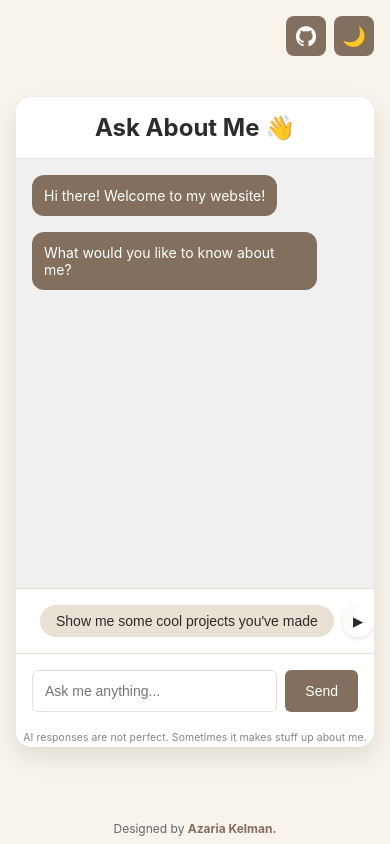
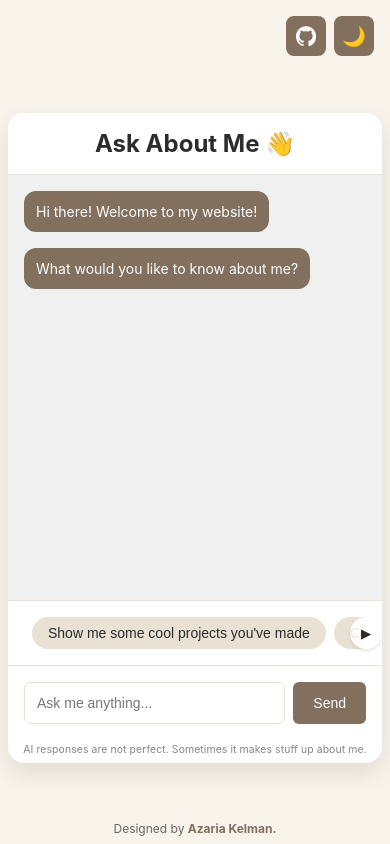
Before and after one commit to azariak/portfolio, a React (Vite) app: page / in a window 390 px wide. Built offline with nearby package versions, Linux system fonts and the light colour scheme.

Commit message:
Updated CSS for mobile

```diff
--- a/src/index.css
+++ b/src/index.css
@@ -77,6 +77,59 @@ body {
   border-radius: 1rem;
   box-shadow: var(--standard-shadow);
   overflow: hidden;
+}
+
+/* Add responsive styles for mobile */
+@media (max-width: 768px) {
+  .container {
+    padding: 0.5rem;
+    padding-top: 5rem; /* Add top spacing before "Ask About Me" section */
+    padding-bottom: 3rem; /* Add bottom spacing for footer */
+  }
+
+  .content {
+    height: calc(100vh - 5rem); /* Adjust height to account for top and bottom spacing */
+    max-height: 650px;
+  }
+
+  /* Improve message display on small screens */
+  .message {
+    max-width: 85%; /* Slightly wider messages on mobile */
+    padding: 0.7rem;
+    font-size: 0.85rem;
+  }
+
+  /* Adjust header for mobile */
+  .header {
+    padding: 0.75rem;
+  }
+
+  .header-title {
+    font-size: 1.3rem;
+  }
+
+  /* Optimize input area for mobile */
+  .input-area {
+    padding: 0.75rem;
+  }
+
+  .input {
+    padding: 0.7rem;
+  }
+
+  .send-button {
+    padding: 0.7rem 1rem;
+  }
+
+  /* Adjust suggested questions for better mobile experience */
+  .suggested-questions-container {
+    padding: 0.4rem 1rem;
+  }
+
+  .question-pill {
+    padding: 0.4rem 0.8rem;
+    font-size: 0.8rem;
+  }
 }
 
 .header {
@@ -256,6 +309,15 @@ body {
   z-index: 10;
 }
 
+/* Ensure footer is visible and has proper spacing on mobile */
+@media (max-width: 768px) {
+  .ai-disclaimer {
+    font-size: 0.5em;
+    padding: 2px 0;
+    margin-bottom: 4px;
+  }
+}
+
 .link {
   color: var(--button);
   text-decoration: none;
@@ -390,6 +452,7 @@ body {
 .modal-submit:hover {
   background-color: var(--button-hover);
 }
+
 .send-button {
   /* ... (existing styles) */
   transition: opacity 0.3s ease;
@@ -404,6 +467,7 @@ body {
   opacity: 0.6;
   cursor: not-allowed;
 }
+
 .ai-disclaimer {
   font-size: 0.65em;
   color: var(--text-secondary);
```
Also changed, not shown: 1 other file (tests, documents, lock files or other folders).
